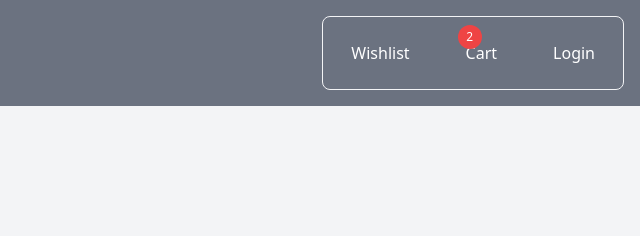
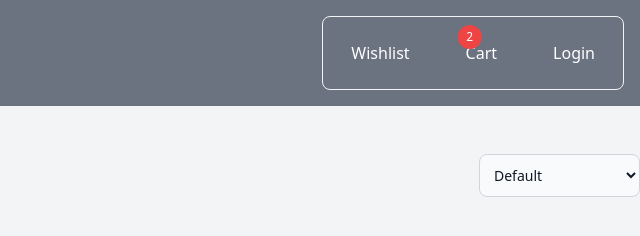
Before and after one commit to Phillip-tech/Module_01_PHIBOG534_jse2407_c_Phillip-Bogopane_JSF01, a plain HTML site: page index.html in a window 1280 px wide. Shown: the full height of the page, 640-1280 px from the left. Drawn offline with nearby package versions, Linux system fonts and the light colour scheme.

Commit message:
Added sorting functionality to product list

```diff
--- a/index.html
+++ b/index.html
@@ -102,7 +102,6 @@
                     <span class="sr-only">Search</span>
                 </button>
             </div>
-
             <select x-model="filterItem" @change="fetchProducts"
                     class="p-2.5 text-sm text-gray-900 bg-gray-50 rounded-lg border border-gray-300 focus:ring-blue-500 focus:border-blue-500">
                     <option value="All categories">All categories</option>
@@ -111,3 +110,13 @@
                     </template>
                 </select>
             </form>
+
+            <div class="flex space-x-4">
+                <select x-model="sortOrder" @change="sortProducts"
+                    class="p-2.5 text-sm text-gray-900 bg-gray-50 rounded-lg border border-gray-300 focus:ring-blue-500 focus:border-blue-500">
+                    <option value="default">Default</option>
+                    <option value="low-to-high">Price: Low to High</option>
+                    <option value="high-to-low">Price: High to Low</option>
+                </select>
+            </div>
+        </div>
```
